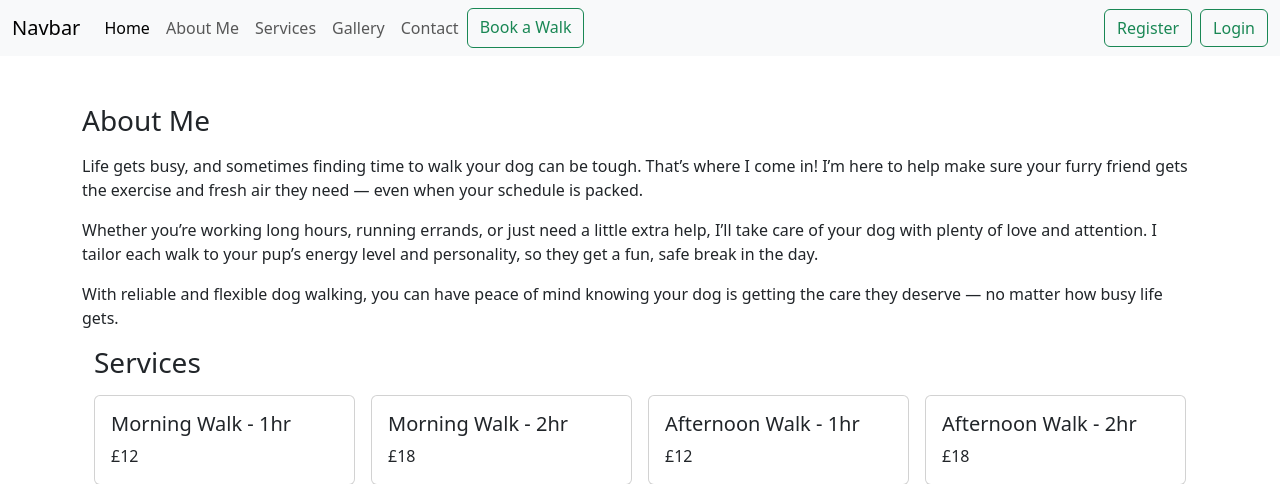
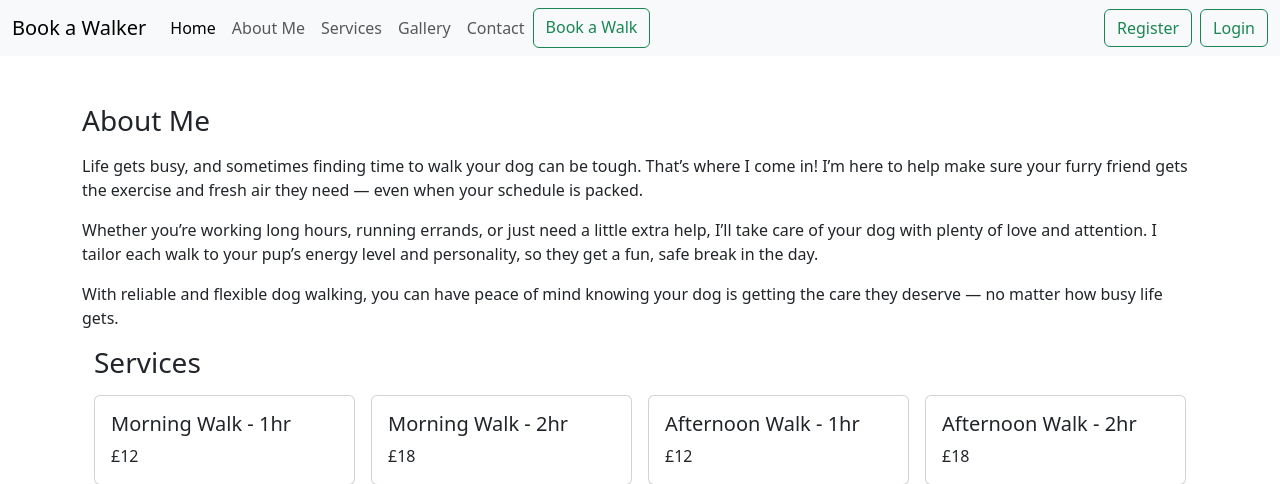
Before and after one commit to markh55/Dog-walker-Booking-PP3, a Django app: page / in a window 1280 px wide. Shown: the top 484 px of the page. Run offline with Django 4.2, Linux system fonts and the light colour scheme.

Commit message:
renamed navbar - Book a Walker

```diff
--- a/dogwalkerbooking/templates/home.html
+++ b/dogwalkerbooking/templates/home.html
@@ -14,7 +14,7 @@
     <div class="centered-navbar">
       <nav class="navbar navbar-expand-lg bg-body-tertiary">
         <div class="container-fluid">
-          <a class="navbar-brand" href="#">Navbar</a>
+          <a class="navbar-brand" href="#">Book a Walker</a>
           <button class="navbar-toggler" type="button" data-bs-toggle="collapse"
             data-bs-target="#navbarSupportedContent" aria-controls="navbarSupportedContent"
             aria-expanded="false" aria-label="Toggle navigation">
```
Also changed, not shown: db.sqlite3.
